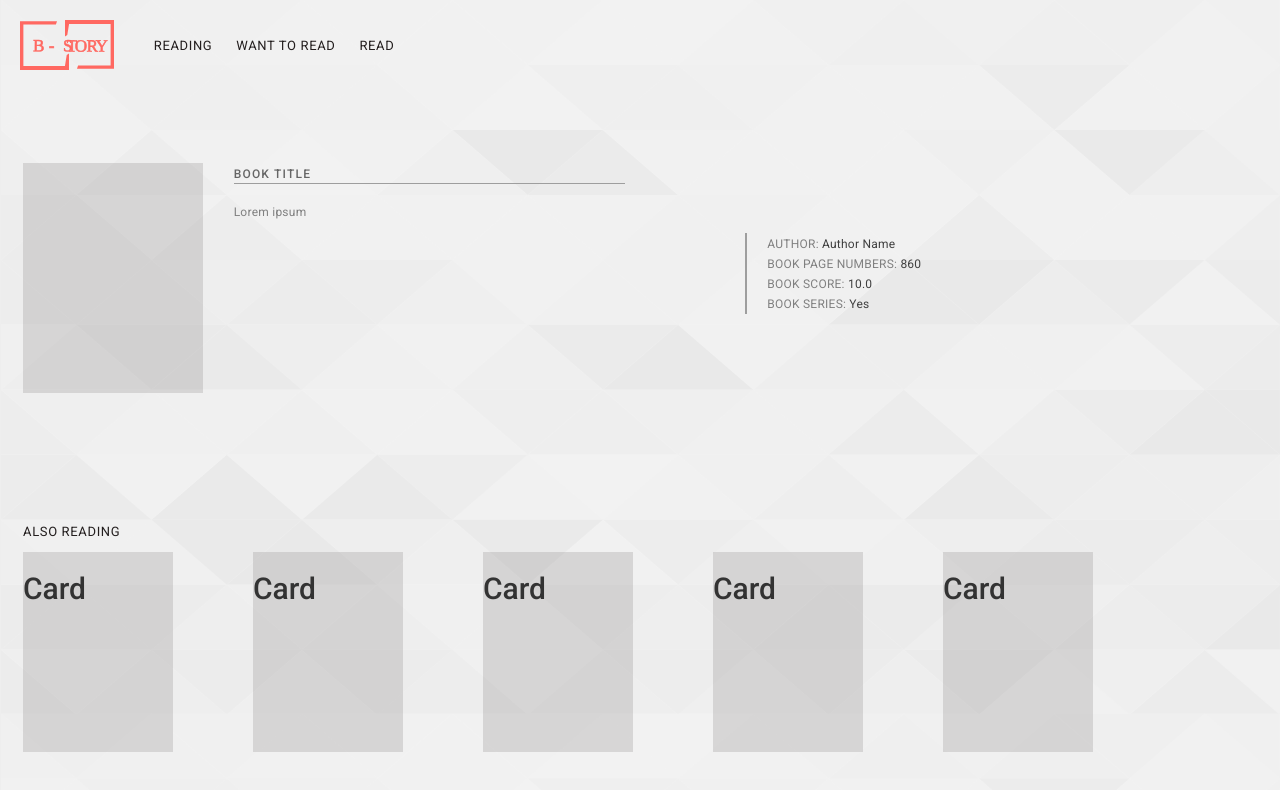
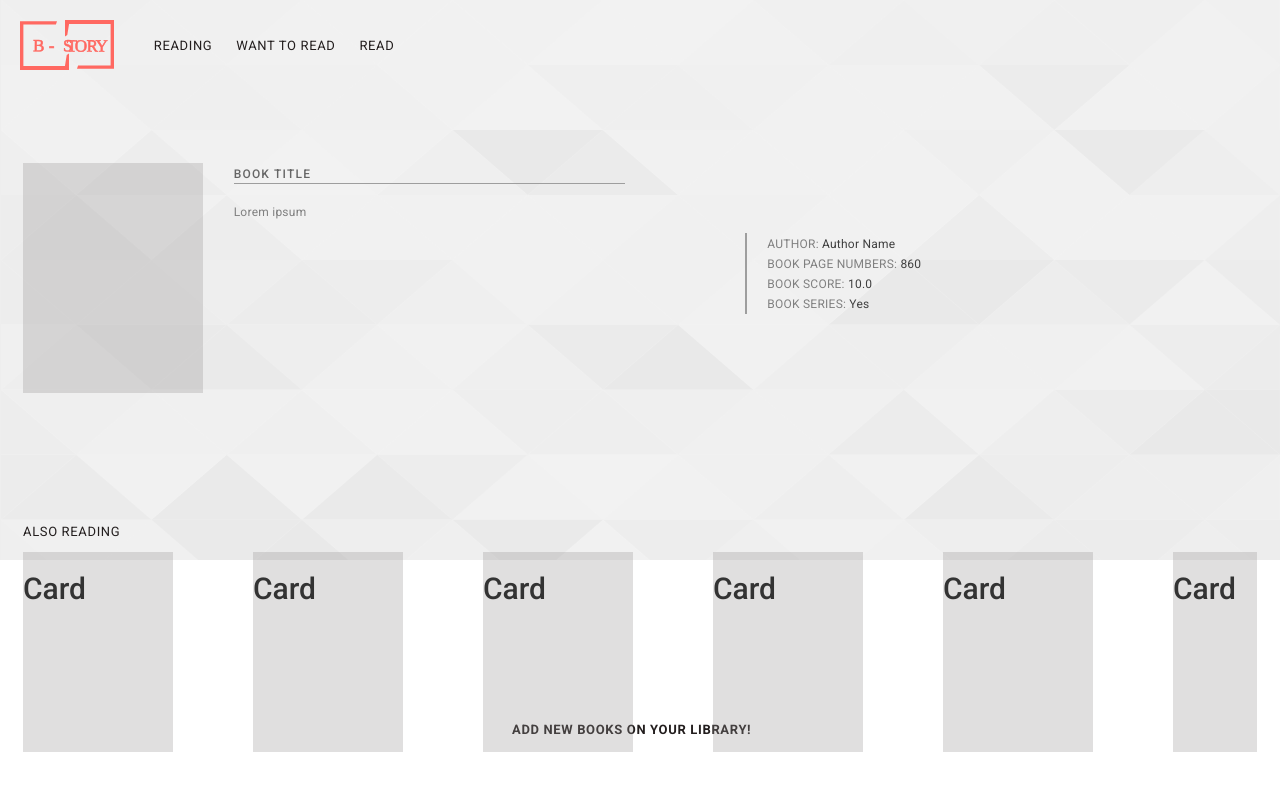
Before and after one commit to azurabeck/udacity-myread, a React (Create React App) app: page /reading in a window 1280 px wide. Shown: the top 790 px of the page. Built offline with nearby package versions, Linux system fonts and the light colour scheme.

Commit message:
Add: z-index to footer

```diff
--- a/src/App.js
+++ b/src/App.js
@@ -1,6 +1,7 @@
 import React, { Component } from 'react'
 import { Route } from 'react-router-dom'
 import Header from './components/header'
+import Footer from './components/footer'
 import Home from './Home'
 import Reading from './Reading'
 import './css/home.css'
@@ -22,6 +23,8 @@ class App extends Component {
                 )}/>
 
             </div>
+
+            <Footer />
         </div>
       )
     }
--- a/src/Reading.js
+++ b/src/Reading.js
@@ -58,9 +58,13 @@ class Reading extends Component {
                         <div className="card"><h2>Card</h2></div>
                         <div className="card"><h2>Card</h2></div>
                         <div className="card"><h2>Card</h2></div>
+                        <div className="card"><h2>Card</h2></div>
+                        <div className="card"><h2>Card</h2></div>
+                        <div className="card"><h2>Card</h2></div>
                     </div>
 
                 </div>
+
 
             </div>
         )
--- a/src/css/home.css
+++ b/src/css/home.css
@@ -159,9 +159,12 @@ body {
   background-color: white;
   color: #333;
   text-align: center;
+  z-index: -1
 }
 .app-footer-menu {
-  margin-top: 10%;
+  position: fixed;
+  bottom: 60px;
+  left: 40%;
   font-weight: bold;
 }
 /* #endregion */
```
